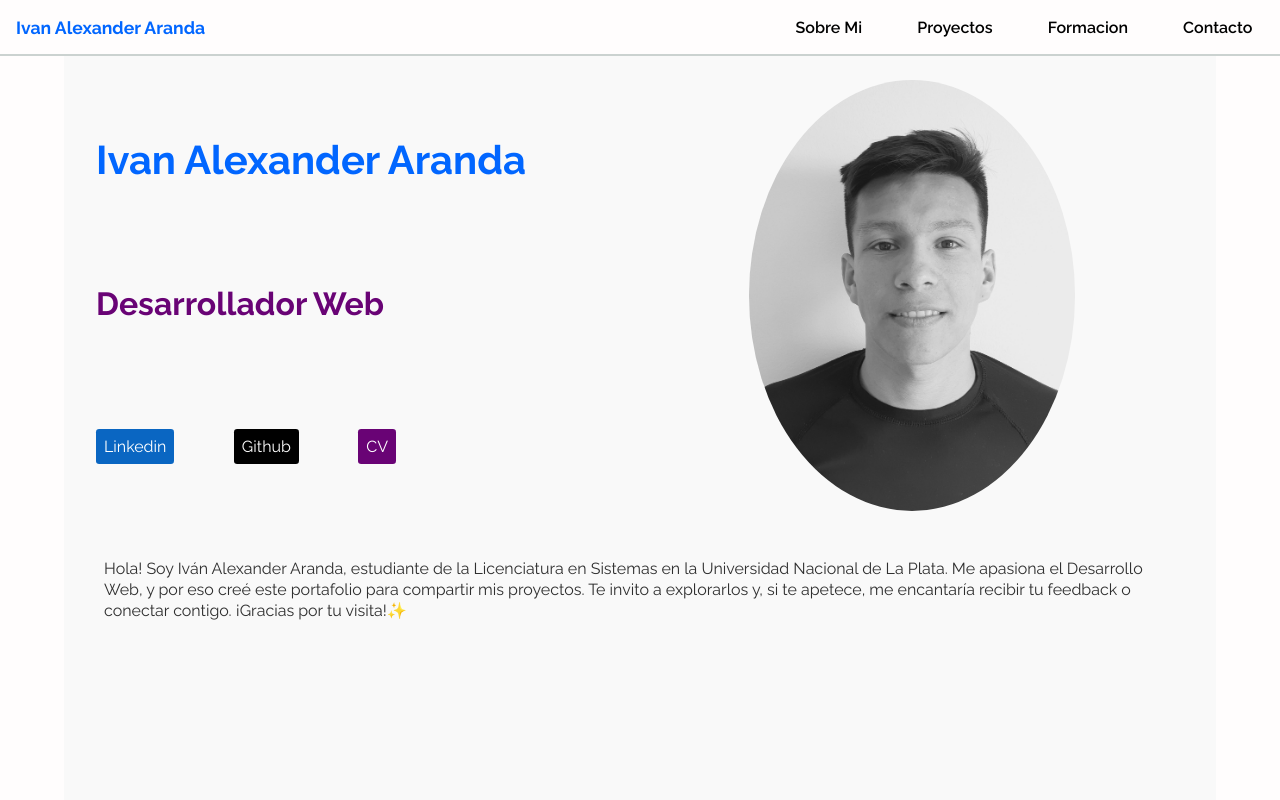
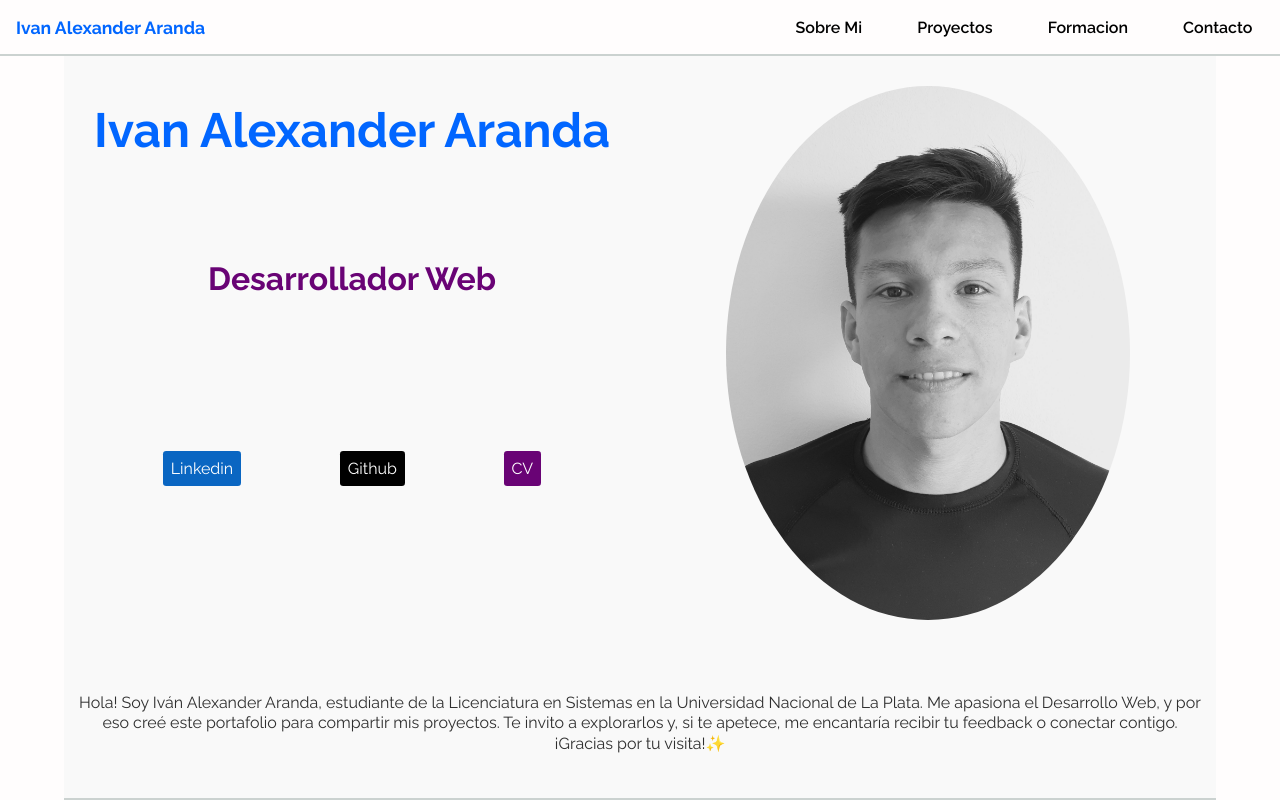
Before and after one commit to ivnarnd/maquetadeportfolio, a plain HTML site: page index.html in a window 1280 px wide. Shown: the top 800 px of the page. Drawn offline with Linux system fonts and the light colour scheme.

Commit message:
Ajustando la Seccion sobre-mi

```diff
--- a/style.css
+++ b/style.css
@@ -1,3 +1,8 @@
+@media (prefers-reduced-motion: no-preference) {
+    * {
+      scroll-behavior: smooth;
+    }
+  }
 *{
     margin: 0;
     padding: 0;
@@ -48,55 +53,53 @@ h1{
     font-weight: 600;
 }
 main{
-    /* background-color:#F4F7F5; */
     background-color: #F9F9F9;
     grid-area: main;
-    padding: 2rem;
 }
 #sobre-mi{
     display: grid;
     grid-template-columns: 1fr 1fr;
-    grid-template-rows: repeat(5,0.20fr);
+    grid-template-rows: repeat(5,1fr);
     grid-template-areas:
     "title img"
     "position img"
+    "redes img"
     "redes img"
     "description description"
     ;
     justify-items: start;
     align-items:center;
-    margin-bottom: 1rem;
-    height: 90vh;
+    height: 93vh;
     border-bottom: 2px solid #CBD2D0;
+    text-align: center;
 }
 #sobre-mi-img{
     justify-self: center;
     grid-area: img;
-    width: 60%;
-    height:100%;
-    margin-bottom: 1rem;
+    width: 70%;
+    height:90%;
     border-radius: 100%;
     object-fit:cover;
 }
 #sobre-mi h2{
     grid-area: title;
-    width: 90%;
-    font-size: 2.5rem;
+    width: 100%;
+    font-size: 3rem;
     color: #0166FF;
 }
 #sobre-mi h3{
     color: #690375;
     grid-area: position;
-    width: 90%;
+    width: 100%;
     font-size: 2rem;
 }
 #sobre-mi-redes{
     grid-area: redes;
-    width: 300px;
+    width: 100%;
     height: 100px;
     display: flex;
-    align-items: center;
-    justify-content: space-between;
+    align-items: start;
+    justify-content: space-evenly;
 }
 .sobre-mi-redes-item{
     padding: 0.5rem;
@@ -273,3 +276,5 @@ footer{
     color: #000000;
     border-top: 2px solid #CBD2D0;
 }
+
+/*Media*/
```
